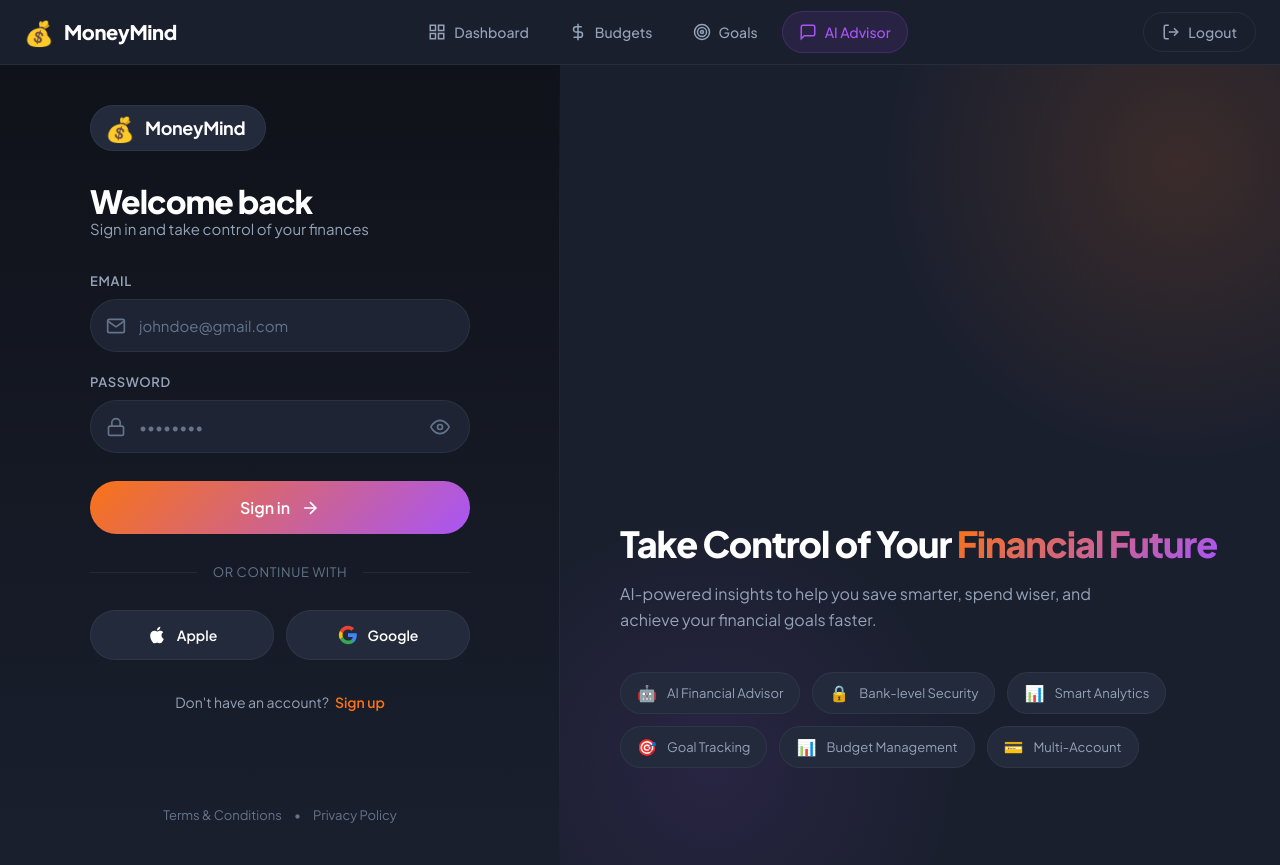
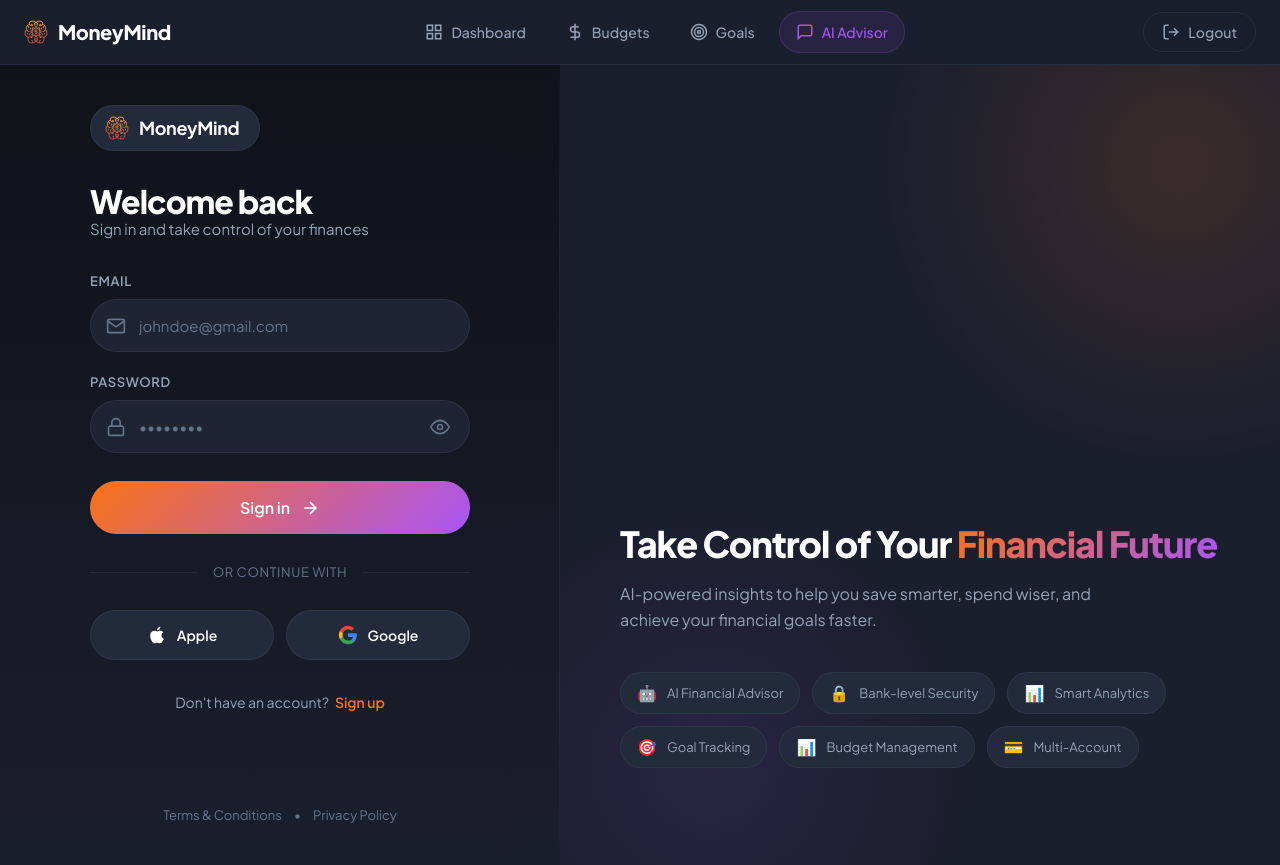
Before and after one commit to muhnafees909/MoneyMind, an Angular app in the folder frontend/: page /login in a window 1280 px wide. Built offline with nearby package versions, Linux system fonts and the light colour scheme; sample sign-in values are in the browser's storage.

Commit message:
added moneymind logo

```diff
--- a/frontend/src/app/components/login/login.html
+++ b/frontend/src/app/components/login/login.html
@@ -6,7 +6,11 @@
       <!-- Logo -->
       <div class="logo">
         <div class="logo-pill">
-          <span class="logo-icon">💰</span>
+          <img
+            src="logo8.png"
+            alt="MoneyMind logo"
+            class="logo-icon"
+          />
           <span class="logo-text">MoneyMind</span>
         </div>
       </div>
--- a/frontend/src/app/components/navigation/navigation.html
+++ b/frontend/src/app/components/navigation/navigation.html
@@ -2,7 +2,11 @@
     <div class="nav-content">
       <!-- Logo -->
       <div class="nav-logo" routerLink="/dashboard">
-        <span class="logo-icon">💰</span>
+        <img
+            src="logo8.png"
+            alt="MoneyMind logo"
+            class="logo-icon"
+          />
         <span class="logo-text">MoneyMind</span>
       </div>
 
--- a/frontend/src/app/components/register/register.component.html
+++ b/frontend/src/app/components/register/register.component.html
@@ -68,7 +68,11 @@
       <!-- Logo -->
       <div class="logo">
         <div class="logo-pill">
-          <span class="logo-icon">💰</span>
+          <img
+            src="logo8.png"
+            alt="MoneyMind logo"
+            class="logo-icon"
+          />
           <span class="logo-text">MoneyMind</span>
         </div>
       </div>
--- a/frontend/src/index.html
+++ b/frontend/src/index.html
@@ -5,7 +5,7 @@
   <title>Money Mind</title>
   <base href="/">
   <meta name="viewport" content="width=device-width, initial-scale=1">
-  <link rel="icon" type="image/x-icon" href="favicon.ico">
+  <link rel="icon" type="image/x-icon" href="logo8.png">
   <link href="https://fonts.googleapis.com/css2?family=Roboto:wght@300;400;500&display=swap" rel="stylesheet">
   <link href="https://fonts.googleapis.com/icon?family=Material+Icons" rel="stylesheet">
   <script src="https://cdn.plaid.com/link/v2/stable/link-initialize.js"></script>
```
Also changed, not shown: frontend/public/logo8.png (added).
